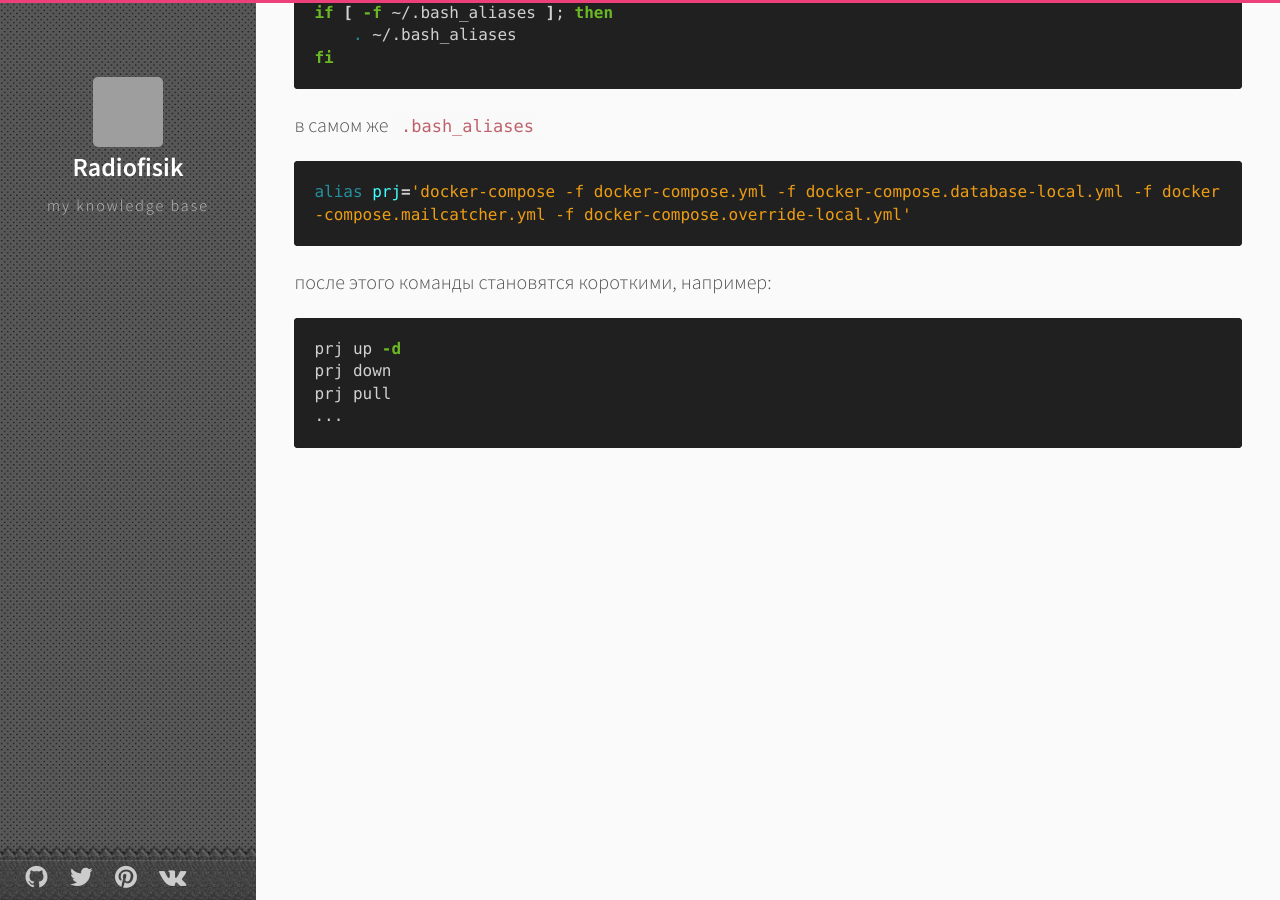
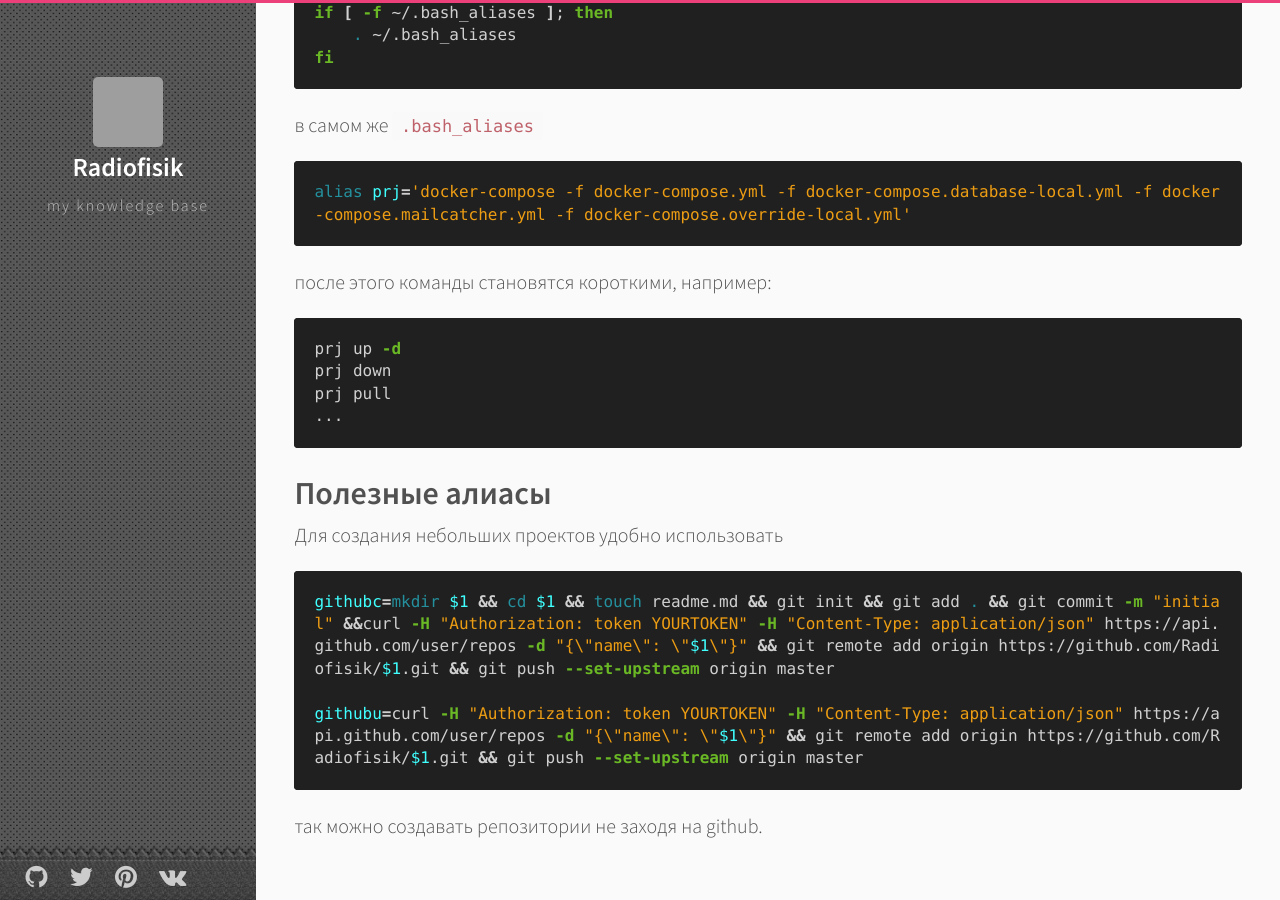
Before and after one commit to Radiofisik/radiofisik.github.io, a Jekyll site: the page built from _posts/docker/2019-05-08-dev-environment.md, in a window 1280 px wide and 900 px high, scrolled down 4823 px. Built offline with Jekyll 4.4.1, drawn with Linux system fonts in a browser that asks for light colours; comment, search, counter and statistics services are not loaded; grey boxes are pictures that could not be loaded.

Commit message:
add github aslias

````diff
--- a/_posts/docker/2019-05-08-dev-environment.md
+++ b/_posts/docker/2019-05-08-dev-environment.md
@@ -148,3 +148,15 @@ prj down
 prj pull
 ...
 ```
+
+## Полезные алиасы
+
+Для создания небольших проектов удобно использовать
+
+```bash
+githubc=mkdir $1 && cd $1 && touch readme.md && git init && git add . && git commit -m "initial" &&curl -H "Authorization: token YOURTOKEN" -H "Content-Type: application/json" https://api.github.com/user/repos -d "{\"name\": \"$1\"}" && git remote add origin https://github.com/Radiofisik/$1.git && git push --set-upstream origin master
+
+githubu=curl -H "Authorization: token YOURTOKEN" -H "Content-Type: application/json" https://api.github.com/user/repos -d "{\"name\": \"$1\"}" && git remote add origin https://github.com/Radiofisik/$1.git && git push --set-upstream origin master
+```
+
+так можно создавать репозитории не заходя на github.
````
